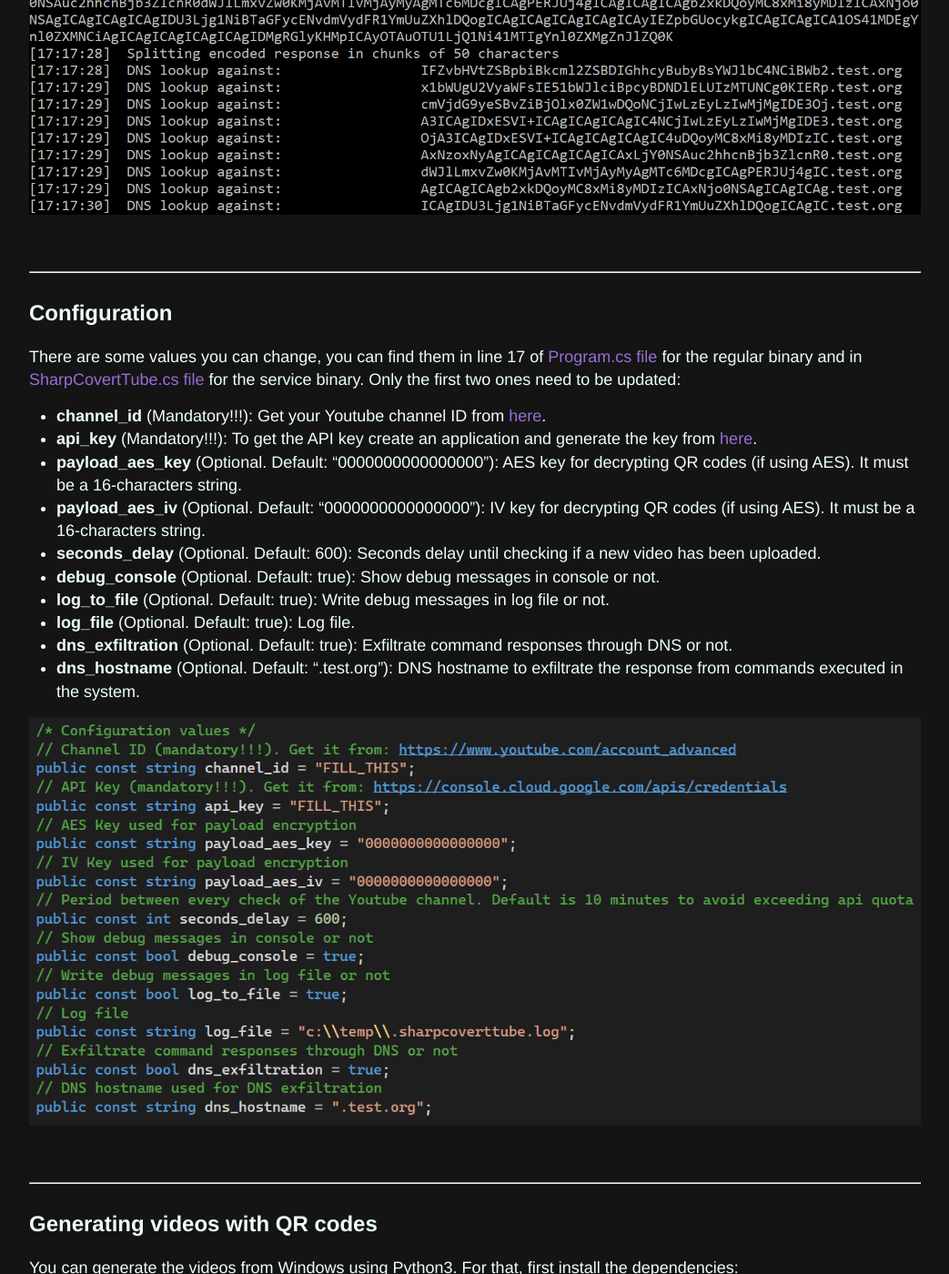
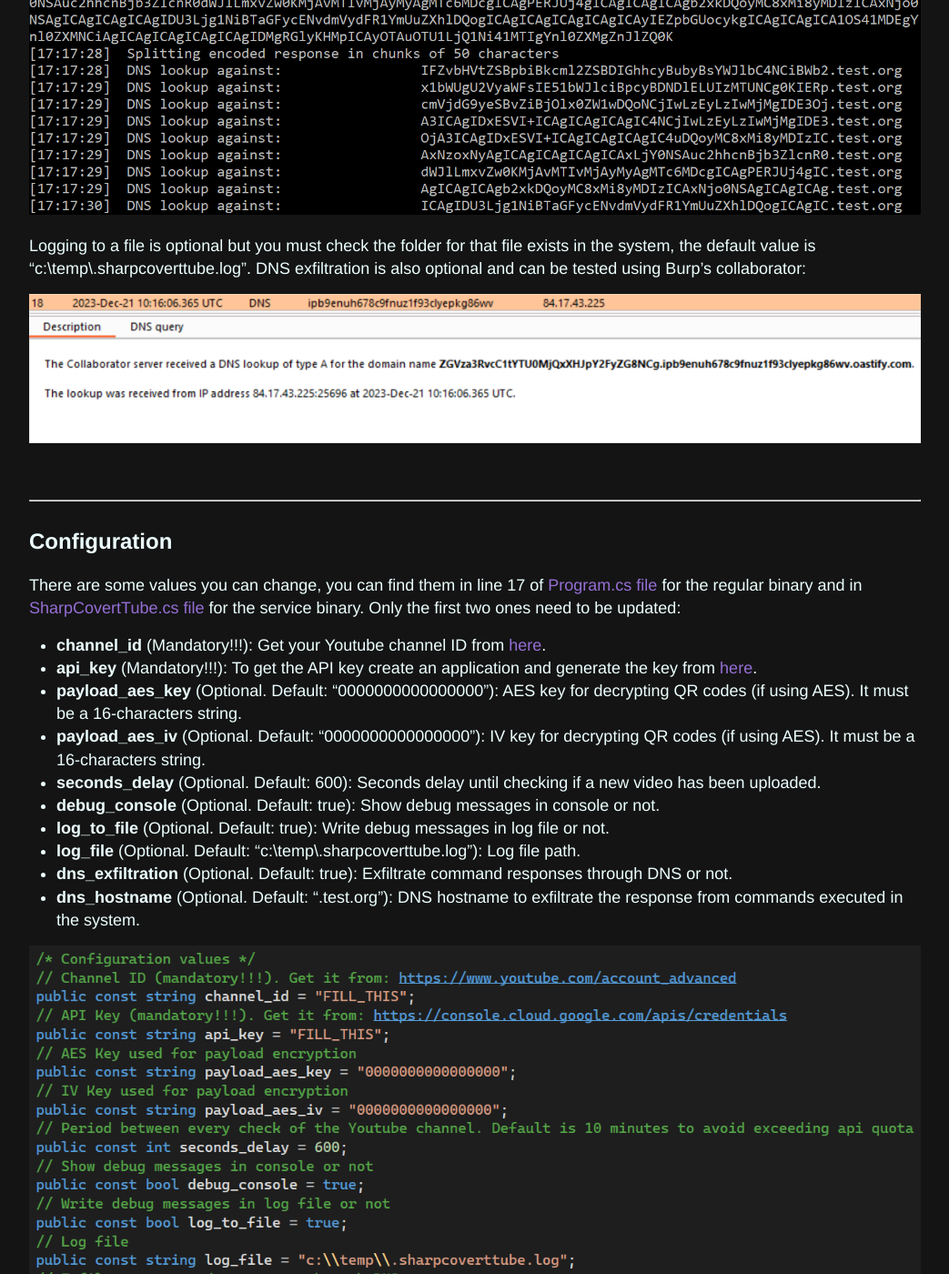
Before and after one commit to ricardojoserf/ricardojoserf.github.io, a Jekyll site: the page built from _posts/2023-12-18-sharpcoverttube.md, in a window 1280 px wide and 1400 px high, scrolled down 2546 px. Shown: the whole window at 91% size, without its empty margins (118-1161 px from the left). Built offline with Jekyll 4.4.1, drawn with Linux system fonts in a browser that asks for light colours.

Commit message:
Update 2023-12-18-sharpcoverttube.md

```diff
--- a/_posts/2023-12-18-sharpcoverttube.md
+++ b/_posts/2023-12-18-sharpcoverttube.md
@@ -33,6 +33,10 @@ This works also for QR codes with AES-encrypted payloads and longer command resp
 
 ![img4](https://raw.githubusercontent.com/ricardojoserf/ricardojoserf.github.io/master/images/sharpcoverttube/Screenshot_4.png)
 
+Logging to a file is optional but you must check the folder for that file exists in the system, the default value is "c:\temp\\.sharpcoverttube.log". DNS exfiltration is also optional and can be tested using Burp's collaborator:
+
+![img8](https://raw.githubusercontent.com/ricardojoserf/ricardojoserf.github.io/master/images/sharpcoverttube/Screenshot_8.png)
+
 <br>
 
 -------------------
@@ -48,7 +52,7 @@ There are some values you can change, you can find them in line 17 of [Program.c
 - **seconds_delay** (Optional. Default: 600): Seconds delay until checking if a new video has been uploaded.
 - **debug_console** (Optional. Default: true): Show debug messages in console or not.
 - **log_to_file** (Optional. Default: true): Write debug messages in log file or not.
-- **log_file** (Optional. Default: true): Log file.
+- **log_file** (Optional. Default: "c:\temp\\.sharpcoverttube.log"): Log file path.
 - **dns_exfiltration** (Optional. Default: true): Exfiltrate command responses through DNS or not.
 - **dns_hostname** (Optional. Default: ".test.org"): DNS hostname to exfiltrate the response from commands executed in the system.
 
```
